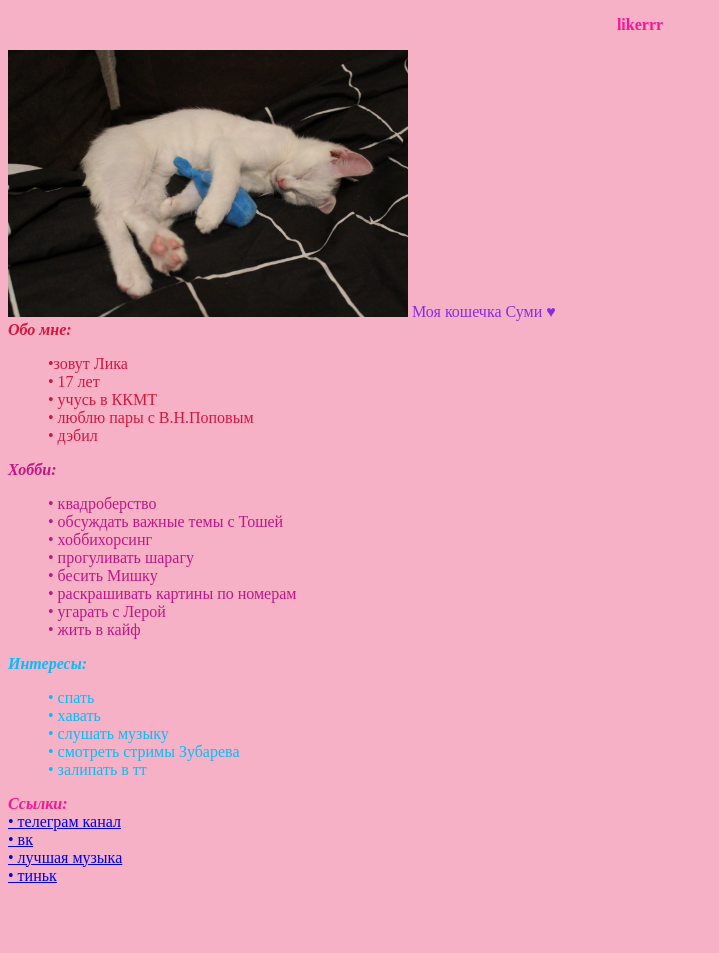
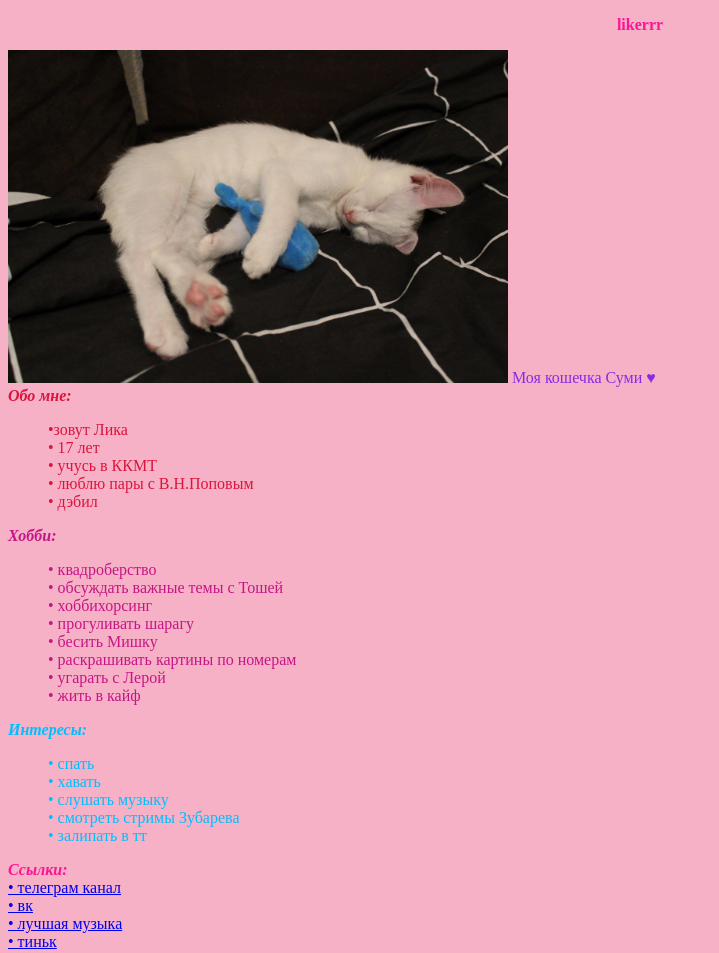
Before and after one commit to Lika24572/vizitka, a plain HTML site: page index.html in a window 1280 px wide. Shown: the whole page, without its empty margins (0-719 px from the left). Before the commit the page ends 893 px from the top, so only its background shows below. Drawn offline with Linux system fonts and the light colour scheme.

Commit message:
Update index.html

```diff
--- a/index.html
+++ b/index.html
@@ -5,7 +5,7 @@
 <body text="#FF1493" bgcolor="#f6b1c7">
 	<title>Визитка</title>
 	<hl><p align="center"><b>likerrr</b></hl><br></p>
-	<img src="Pict/i11.jpg" width="400" alt="Фото котейки">
+	<img src="Pict/i11.jpg" width="500" alt="Фото котейки">
 <font color="#8A2BE2">
 	Моя кошечка Суми ♥<br>
 </font>
```
